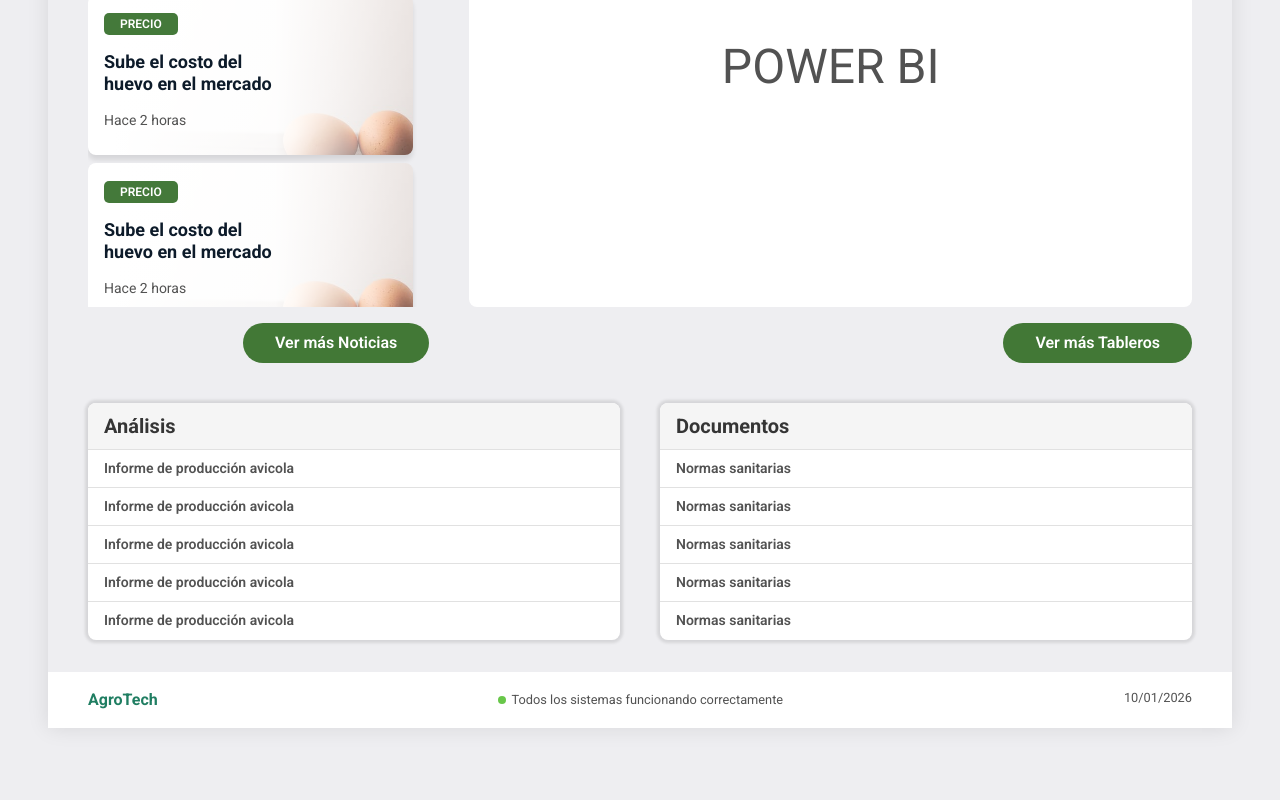
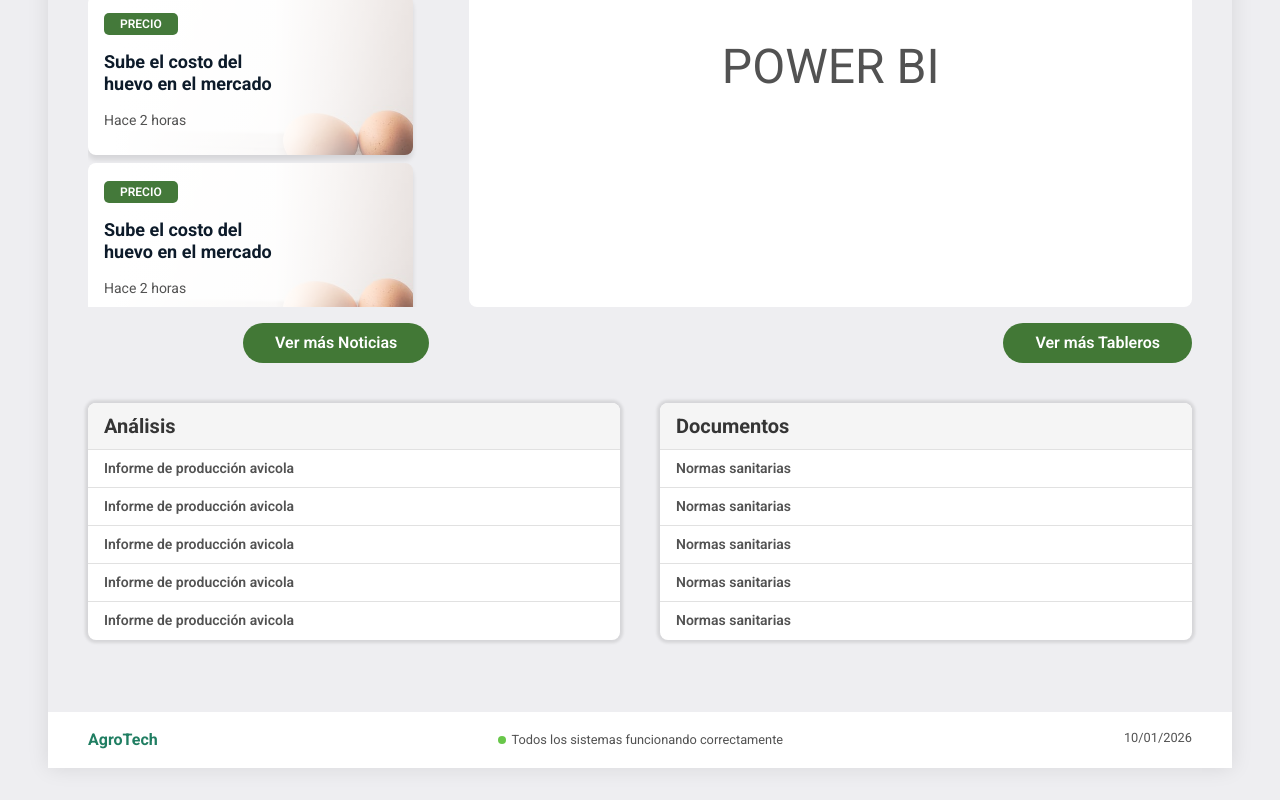
Before and after one commit to BramdonSantiago/agricultural-intelligence, a Next.js app: page / in a window 1280 px wide. Shown: the part 526-1326 px from the top of the page. Before the commit the page ends 1286 px from the top, so only its background shows below. Built offline with nearby package versions, Linux system fonts and the light colour scheme.

Commit message:
Add documentation

```diff
--- a/src/app/components/Footer/Footer.tsx
+++ b/src/app/components/Footer/Footer.tsx
@@ -2,7 +2,7 @@ import Link from "next/link"
 
 export function Footer() {
     return (
-        <footer className="footer py-4 px-10">
+        <footer className="footer py-4 px-10 mt-10">
             <div className="flex justify-between align-center">
                 <Link href="/" className="logo">
                     AgroTech
--- a/src/app/page.tsx
+++ b/src/app/page.tsx
@@ -5,14 +5,14 @@ import { NewsItem } from "./components/NewsItem/NewsItem"
 export default function Home() {
   return (
     <main className="main-content py-8 px-10">
-      <div className="xl:flex justify-between gap-4">
+      <div className="xl:flex justify-between gap-4 mb-10">
         <KPICard />
         <KPICard />
         <KPICard />
         <KPICard />
         <KPICard />
       </div>
-      <div className="grid grid-cols-12 gap-10 mt-10">
+      <div className="grid grid-cols-12 gap-10 mb-10">
         <div className="col-span-4 col-news">
           <ul className="news-list">
             <div className="mb-2">
@@ -44,7 +44,7 @@ export default function Home() {
           </div>
         </div>
       </div>
-      <div className="grid grid-cols-12 gap-10 mt-10">
+      <div className="grid grid-cols-12 gap-10">
         <div className="col-span-6">
           <div className="documentation-content">
             <h3 className="title-documentation">Análisis</h3>
```
